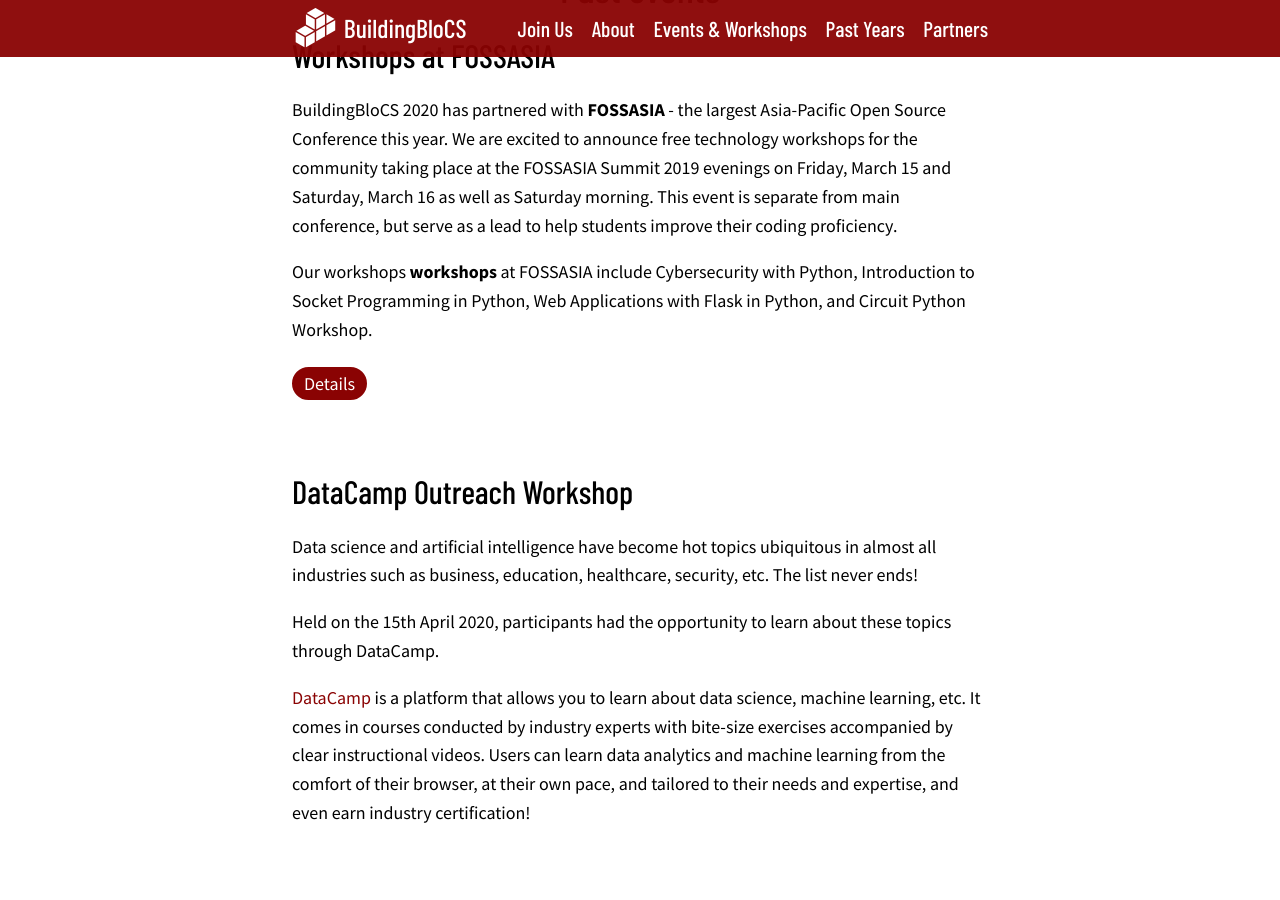
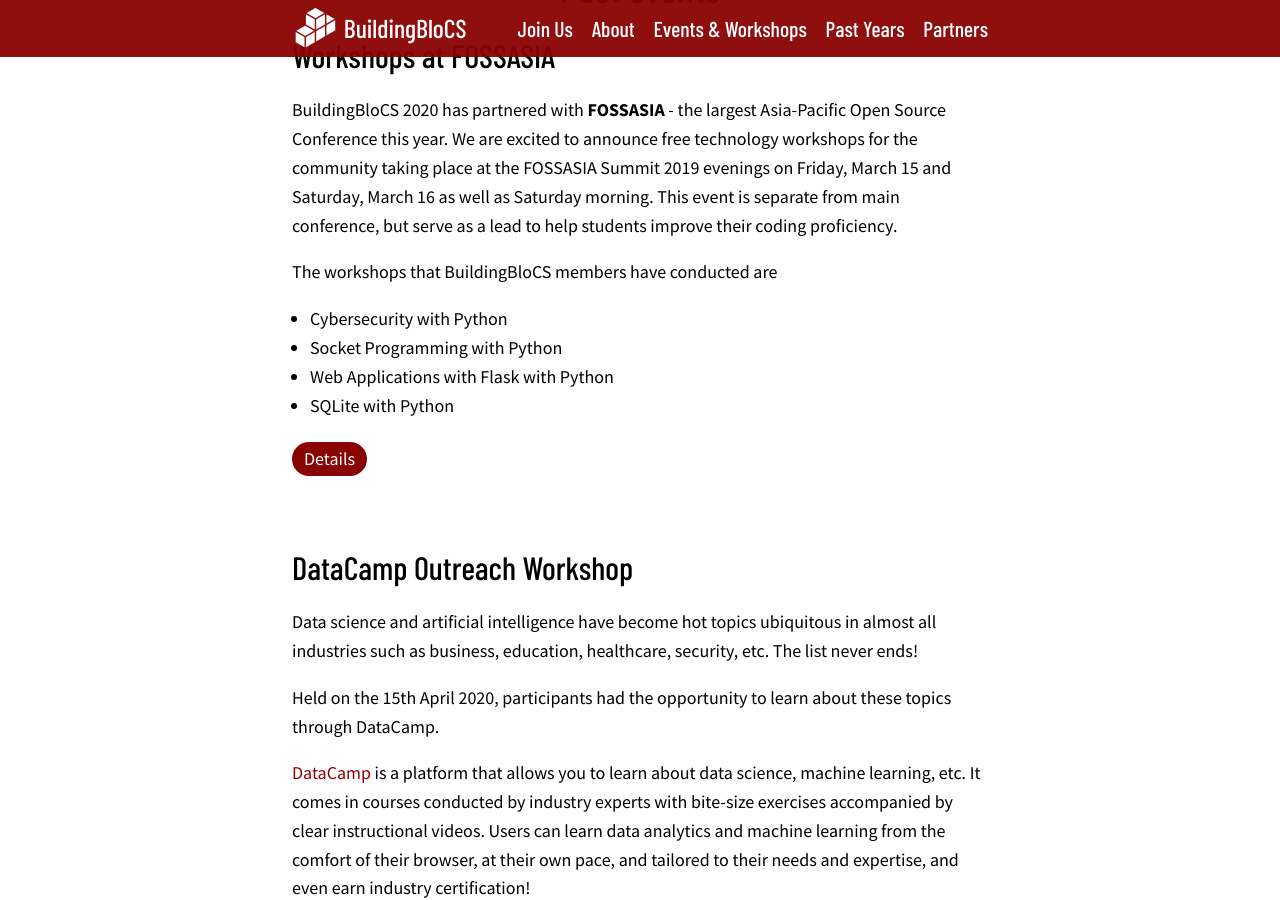
Before and after one commit to buildingblocs/2020, a Jekyll site: the page built from pre-event/index.md, in a window 1280 px wide and 900 px high, scrolled down 1575 px. Built offline with Jekyll 4.4.1, drawn with Linux system fonts in a browser that asks for light colours; some web fonts are replaced; our own code applies the rules of GitHub Pages for plain Markdown files.

Commit message:
Update index.md

```diff
--- a/pre-event/index.md
+++ b/pre-event/index.md
@@ -40,7 +40,11 @@
 
 BuildingBloCS 2020 has partnered with **FOSSASIA** - the largest Asia-Pacific Open Source Conference this year. We are excited to announce free technology workshops for the community taking place at the FOSSASIA Summit 2019 evenings on Friday, March 15 and Saturday, March 16 as well as Saturday morning. This event is separate from main conference, but serve as a lead to help students improve their coding proficiency.
 
-Our workshops **workshops** at FOSSASIA include Cybersecurity with Python, Introduction to Socket Programming in Python, Web Applications with Flask in Python, and Circuit Python Workshop.
+The workshops that BuildingBloCS members have conducted are
+- Cybersecurity with Python
+- Socket Programming with Python
+- Web Applications with Flask with Python
+- SQLite with Python
 
 <a class="btn" href="{{ site.baseurl }}/pre-event/workshop#Fossasia">Details</a>
 
```
